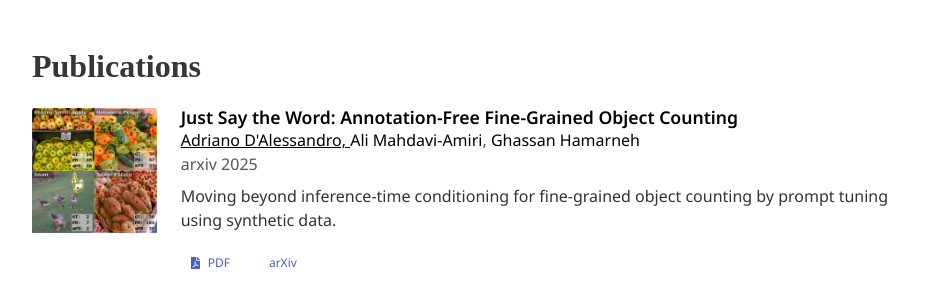
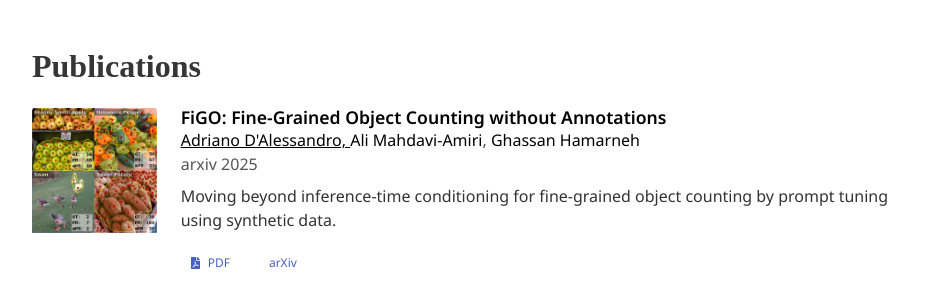
Before and after one commit to adrian-dalessandro/adrian-dalessandro.github.io, a Jekyll site: the page built from index.html, in a window 1280 px wide. Shown: the part 380-680 px from the top of the page, without its empty margins (174-1105 px from the left). Built offline with Jekyll 4.4.1, drawn with Linux system fonts in a browser that asks for light colours; nearby versions of some CDN libraries; some web fonts are replaced; library files that are not in the unit come from our copies; a style sheet for code colours, icons or effects is not loaded.

Commit message:
updated dataset

```diff
--- a/_data/publications.yml
+++ b/_data/publications.yml
@@ -1,5 +1,5 @@
 - id: fgcount
-  title: "Just Say the Word: Annotation-Free Fine-Grained Object Counting"
+  title: "FiGO: Fine-Grained Object Counting without Annotations"
   venue: arxiv
   year: 2025
   description: "Moving beyond inference-time conditioning for fine-grained object counting by prompt tuning using synthetic data."
```
